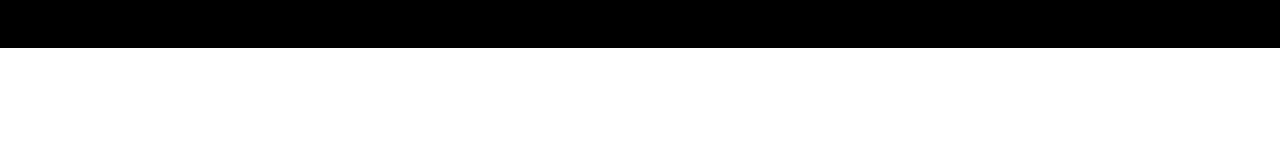
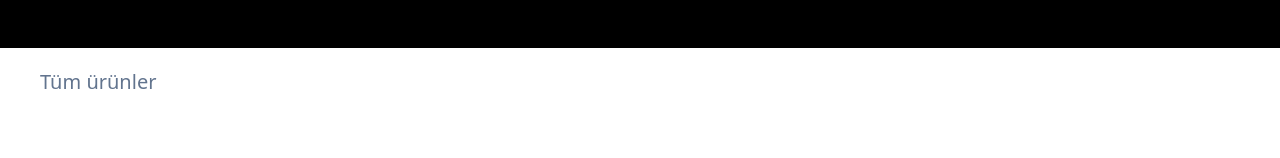
Before and after one commit to KazimAkyol/ecommercewebsite, a Next.js app: page / in a window 1280 px wide. Shown: the part 359-517 px from the top of the page. Built offline with nearby package versions, Linux system fonts and the light colour scheme.

Commit message:
Products page definition

```diff
--- /dev/null
+++ b/app/components/home/Products.tsx
@@ -0,0 +1,11 @@
+import Heading from "../general/Heading"
+
+const Products = () => {
+    return (
+        <div>
+            <Heading text="Tüm ürünler" />
+        </div>
+    )
+}
+
+export default Products
--- a/app/page.tsx
+++ b/app/page.tsx
@@ -1,11 +1,13 @@
 import Banner from "./components/home/Banner";
 import Category from "./components/home/Category";
+import Products from "./components/home/Products";
 
 export default function Home() {
     return (
         <div>
             <Category />
             <Banner />
+            <Products />
         </div>
     );
 }
```
Also changed, not shown: app/components/general/Heading.tsx (+5 -2 lines).
